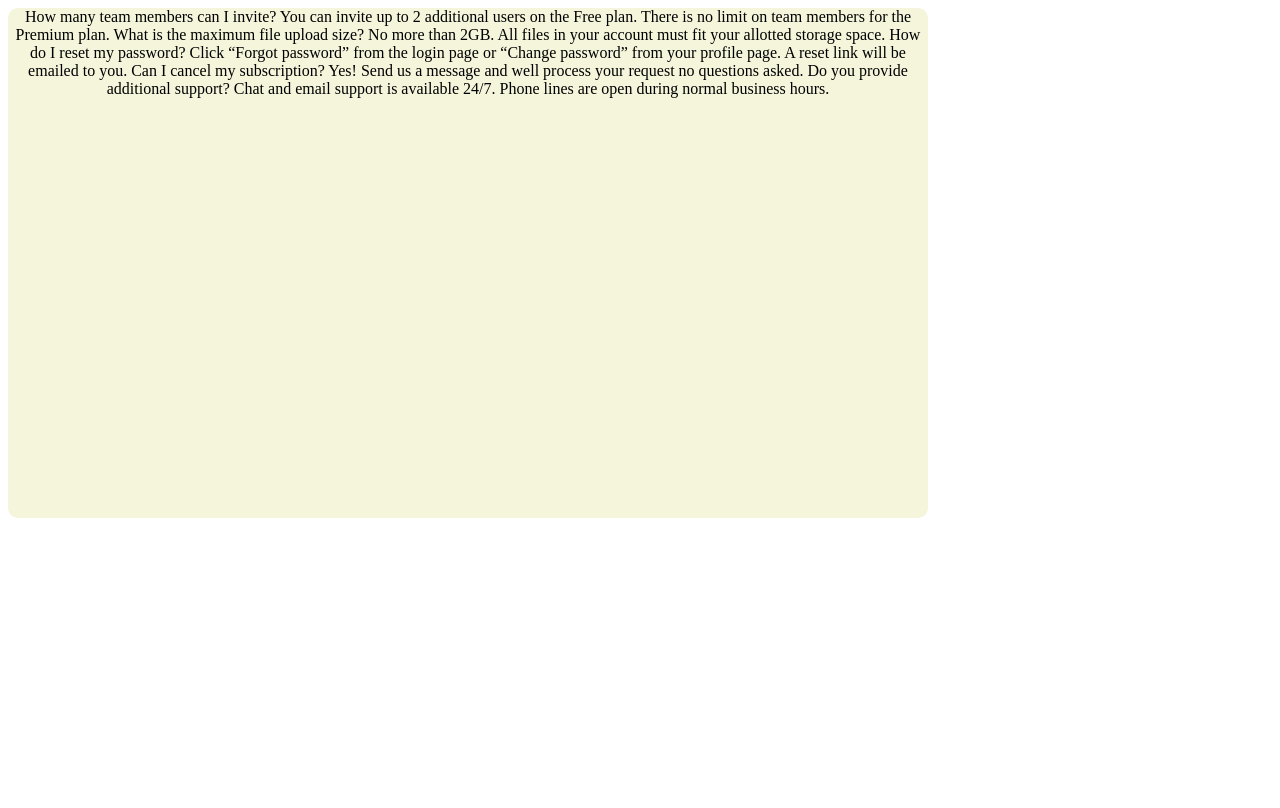
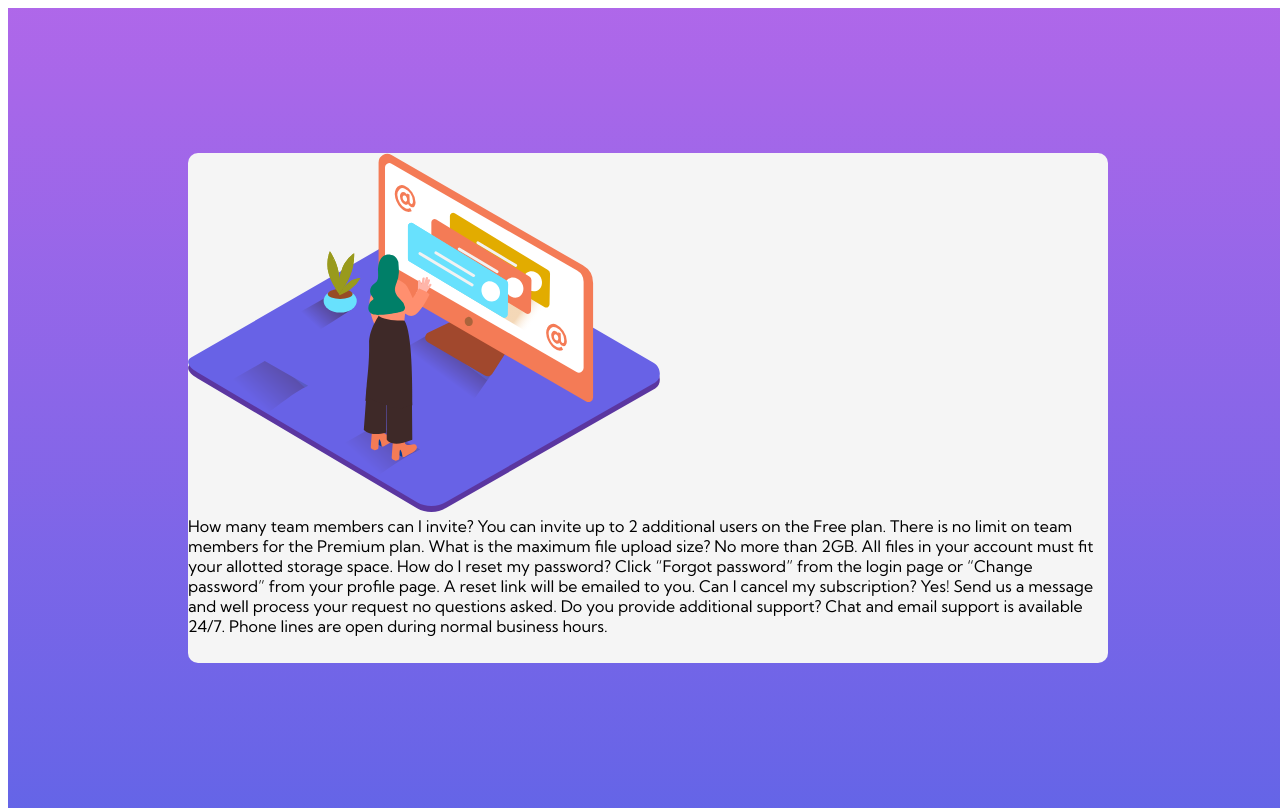
Before and after one commit to Taylor-Hewitson/FAQ-accordion-card, a plain HTML site: page index.html in a window 1280 px wide. Drawn offline with Linux system fonts and the light colour scheme.

Commit message:
putting things together
fixed the background problem.

```diff
--- a/index.html
+++ b/index.html
@@ -1,32 +1,37 @@
 <!DOCTYPE html>
 <html lang="en">
   <head>
-  <meta charset="UTF-8">
-  <meta name="viewport" content="width=device-width, initial-scale=1.0"> <!-- displays site properly based on user's device -->
+    <meta charset="UTF-8" />
+    <meta name="viewport" content="width=device-width, initial-scale=1.0" />
+    <!-- displays site properly based on user's device -->
 
-  <link rel="icon" type="image/png" sizes="32x32" href="./images/favicon-32x32.png">
+    <link
+      rel="icon"
+      type="image/png"
+      sizes="32x32"
+      href="./images/favicon-32x32.png"
+    />
 
     <title>Frontend Mentor | FAQ Accordion Card</title>
     <link rel="stylesheet" text="text/css" href="style.css" />
   </head>
-<body id="container">
+  <body>
+    <div id="container">
       <div class="card">
-  How many team members can I invite?
-  You can invite up to 2 additional users on the Free plan. There is no limit on
-  team members for the Premium plan.
-
-  What is the maximum file upload size?
-  No more than 2GB. All files in your account must fit your allotted storage space.
-
-  How do I reset my password?
-  Click “Forgot password” from the login page or “Change password” from your profile page.
-  A reset link will be emailed to you.
-
-  Can I cancel my subscription?
-  Yes! Send us a message and well process your request no questions asked.
-
-  Do you provide additional support?
-  Chat and email support is available 24/7. Phone lines are open during normal business hours.
+        <img src="./images/illustration-woman-online-desktop.svg" alt="women online">
+        <div class="text">
+          How many team members can I invite? You can invite up to 2 additional
+          users on the Free plan. There is no limit on team members for the
+          Premium plan. What is the maximum file upload size? No more than 2GB.
+          All files in your account must fit your allotted storage space. How do
+          I reset my password? Click “Forgot password” from the login page or
+          “Change password” from your profile page. A reset link will be emailed
+          to you. Can I cancel my subscription? Yes! Send us a message and well
+          process your request no questions asked. Do you provide additional
+          support? Chat and email support is available 24/7. Phone lines are
+          open during normal business hours.
+        </div>
+      </div>
     </div>
   </body>
 </html>
--- a/style.css
+++ b/style.css
@@ -1,15 +1,27 @@
+@import url('https://fonts.googleapis.com/css2?family=Inter:wght@400;700&family=Kumbh+Sans:wght@400;700&family=Lexend+Deca&display=swap');
+
+
+
 #container{
     background-image: linear-gradient(hsl(273, 75%, 66%), hsl(240, 73%, 65%));
     background-repeat: no-repeat;
     background-size: cover;
     display: flex;
     position: absolute;
+    justify-content: center;
+    width: 100%;
+    height: 100%;
+    font-family: 'Kumbh Sans', sans-serif;
+    flex-direction: row;
 }
 .card{
     height: 510px;
     width: 920px;
-    background-color: beige;
+    background-color: whitesmoke;
     border-radius: 10px;
     position: relative;
-    text-align: center;
+    align-self: center;
 }
+.text{
+    text-align: left;
+}
```
Lines whose indentation alone changed are shown as unchanged.
